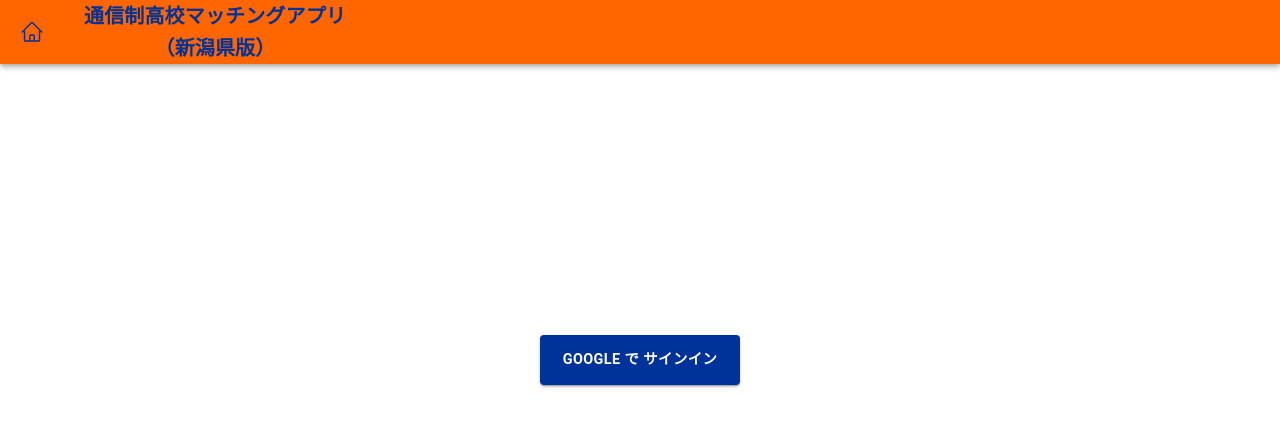
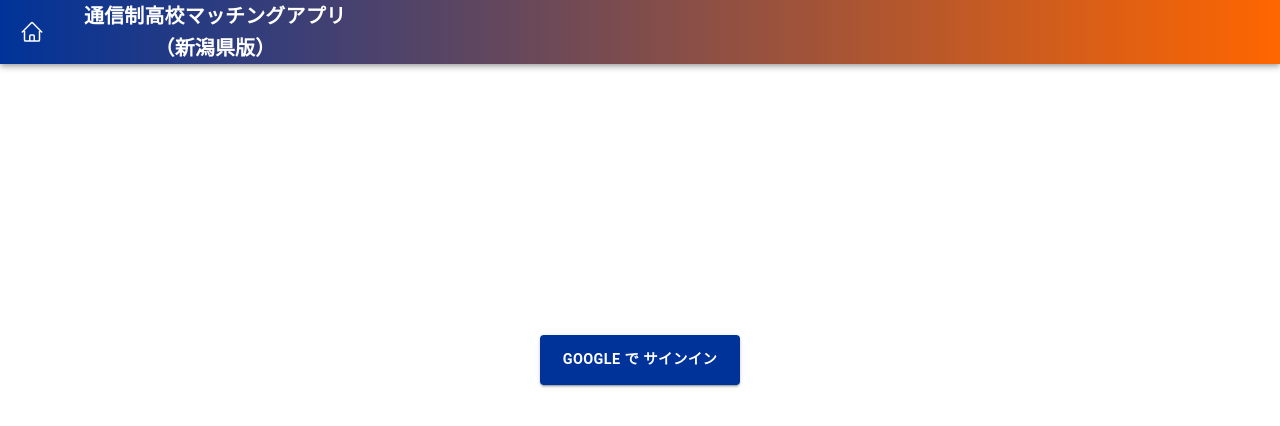
Before and after one commit to Sug1re/correspondence-app, a Next.js app: page / in a window 1280 px wide. Shown: the top 426 px of the page. Built offline with nearby package versions, Linux system fonts and the light colour scheme; no server answers.

Commit message:
ヘッダーの背景を編集

```diff
--- a/components/component/Header.tsx
+++ b/components/component/Header.tsx
@@ -8,7 +8,7 @@ export default function Header() {
       <AppBar
         position="relative"
         sx={{
-          backgroundColor: "#FF6600",
+          background: "linear-gradient(to right, #003399, #FF6600)",
         }}
       >
         <Toolbar
@@ -23,7 +23,7 @@ export default function Header() {
           <IconButton
             edge="start"
             sx={{
-              color: "#003399",
+              color: "#FFFFFF",
             }}
             aria-label="menu"
             component={Link}
@@ -53,7 +53,7 @@ export default function Header() {
               justifyContent: "center",
               textAlign: "center",
               fontWeight: "bold",
-              color: "#003399",
+              color: "#FFFFFF",
             }}
             variant="h6"
             component="div"
```
